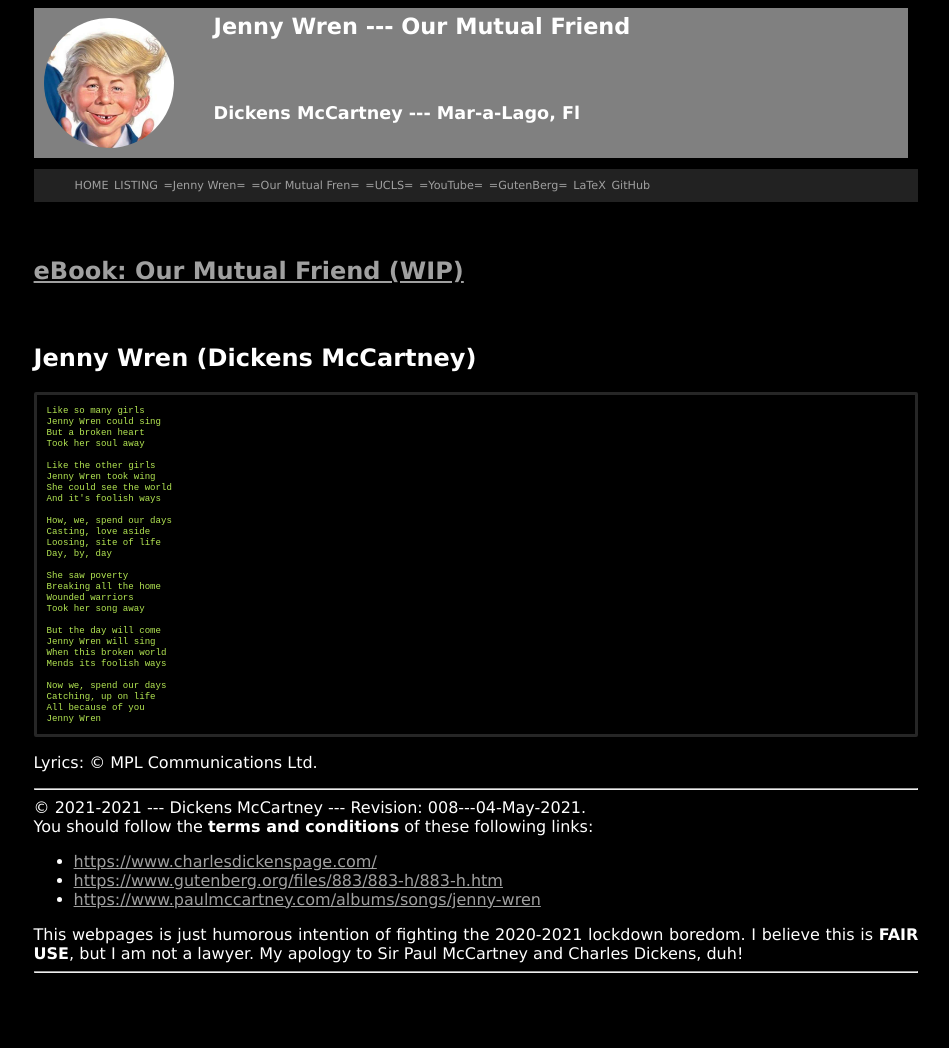
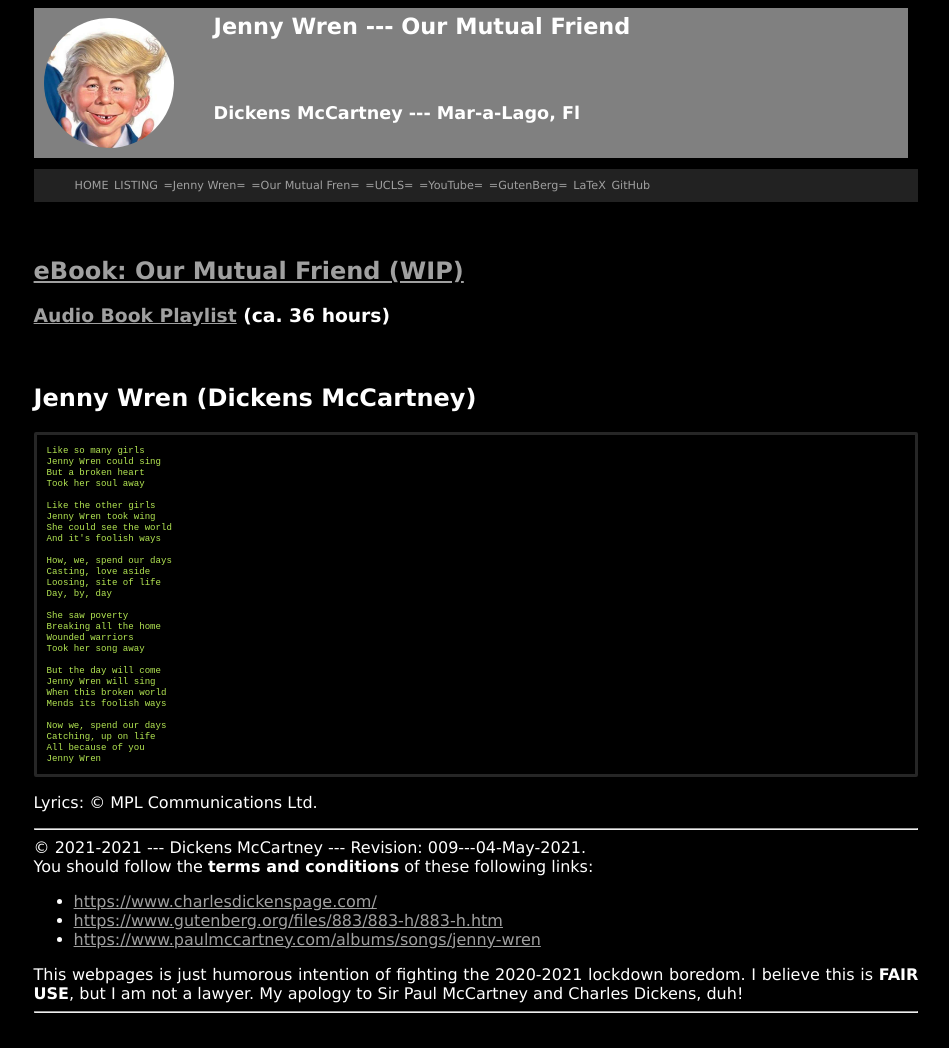
Before and after one commit to Belajar-Latex/Jenny.Wren, a Jekyll site: the page built from index.md, in a window 1280 px wide. Shown: the whole page, without its empty margins (164-1113 px from the left). Built offline with Jekyll 4.4.1, drawn with Linux system fonts in a browser that asks for light colours; before the commit the page ends 1008 px from its top, so only the background shows below that.

Commit message:
modified:   index.md _config.yml

```diff
--- a/_config.yml
+++ b/_config.yml
@@ -1,5 +1,5 @@
 title:       "The Page of Jenny Wren"
-version:     "008---04-May-2021"
+version:     "009---04-May-2021"
 copyright:   "2021-2021"
 description: >-
   Jenny Wren --- Our Mutual Friend, Dickens McCartney.
--- a/index.md
+++ b/index.md
@@ -5,6 +5,8 @@
 
 <br>
 ## [eBook: Our Mutual Friend (WIP)]({{ site.baseurl }}/LaTeX/JennyWren.pdf)
+
+### [Audio Book Playlist](https://www.youtube.com/playlist?list=PLOOwSORhCX7Z239bGGaOUWde4iQ3TtCUf) (ca. 36 hours)
 <br>
 
 ## Jenny Wren (Dickens McCartney)
```
